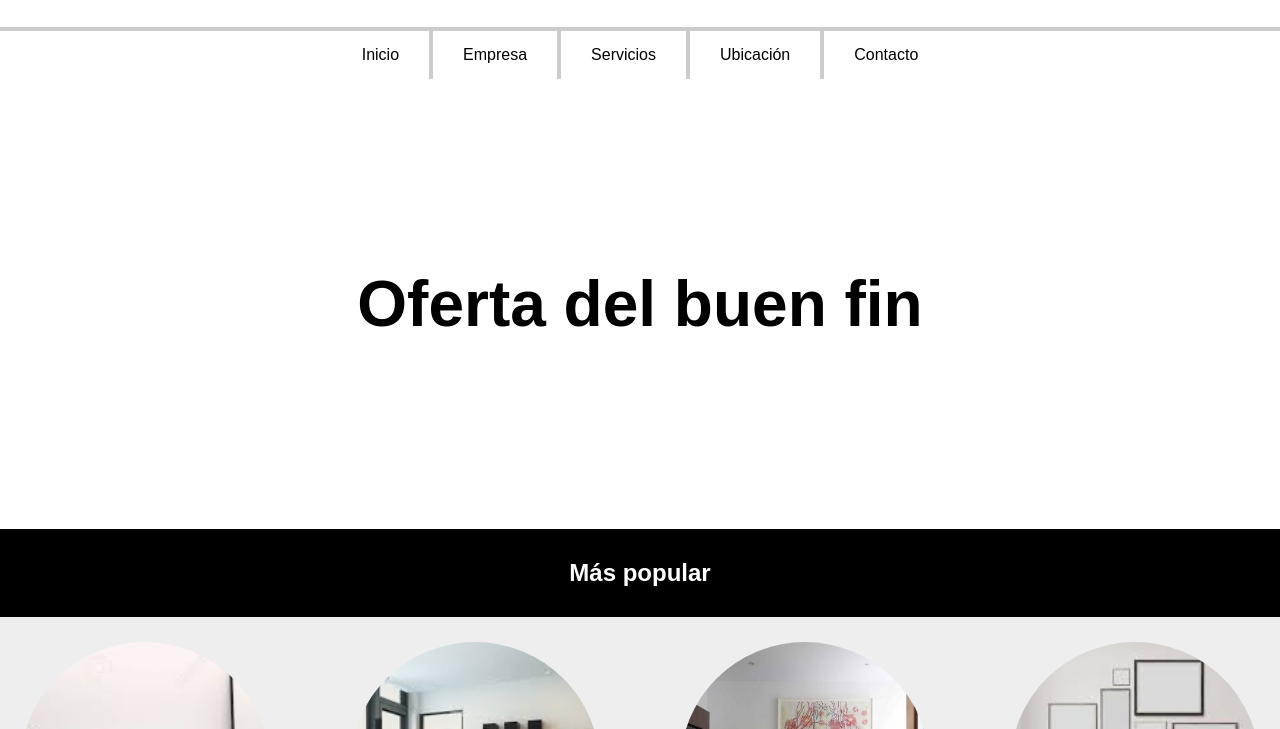
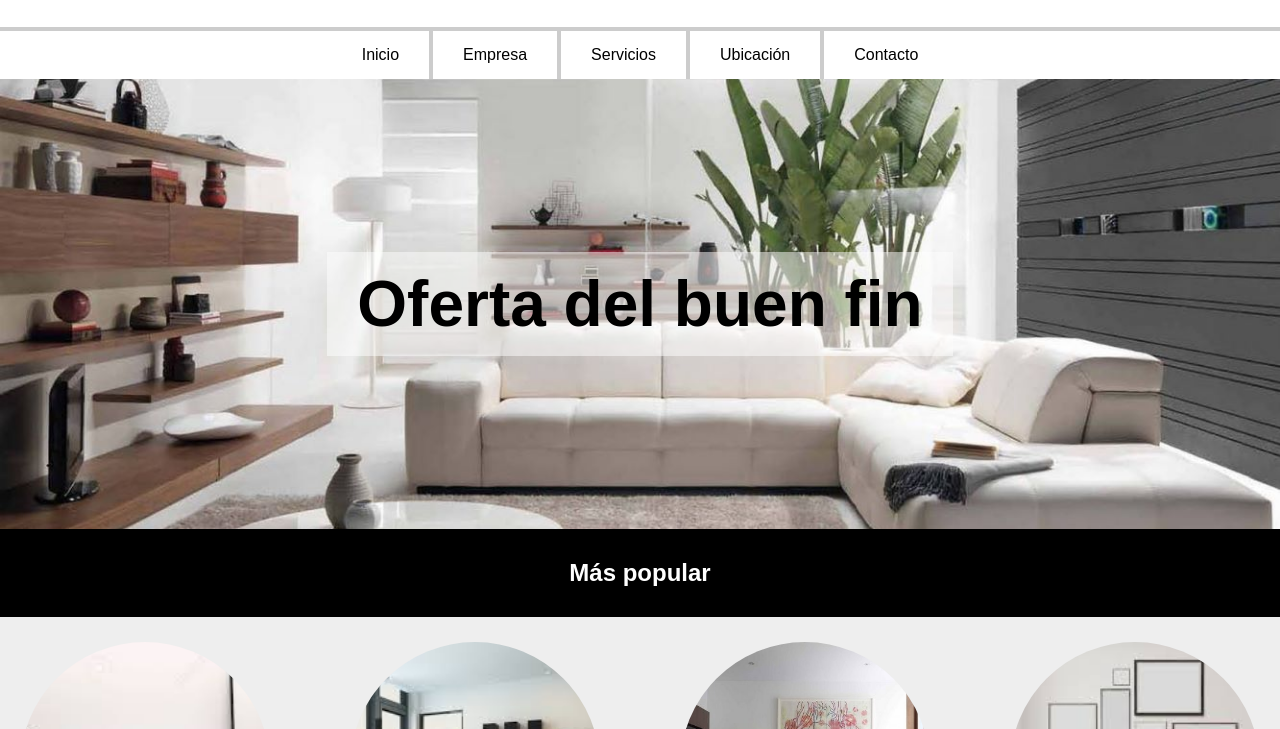
Before and after one commit to MrPoncho30/displays_maquetacion, a plain HTML site: page index.html in a window 1280 px wide. Shown: the part 71-800 px from the top of the page. Drawn offline with Linux system fonts and the light colour scheme.

Commit message:
Update desktop.css

```diff
--- a/css/desktop.css
+++ b/css/desktop.css
@@ -56,7 +56,7 @@ html {
 
 .banner_container {
     width: 100vw;
-    background-image: url('assets/foto_slide.jpg');
+    background-image: url('/assets/foto_slide.jpg');
     background-size: cover;
     background-position: center;
     height: 450px;
```
